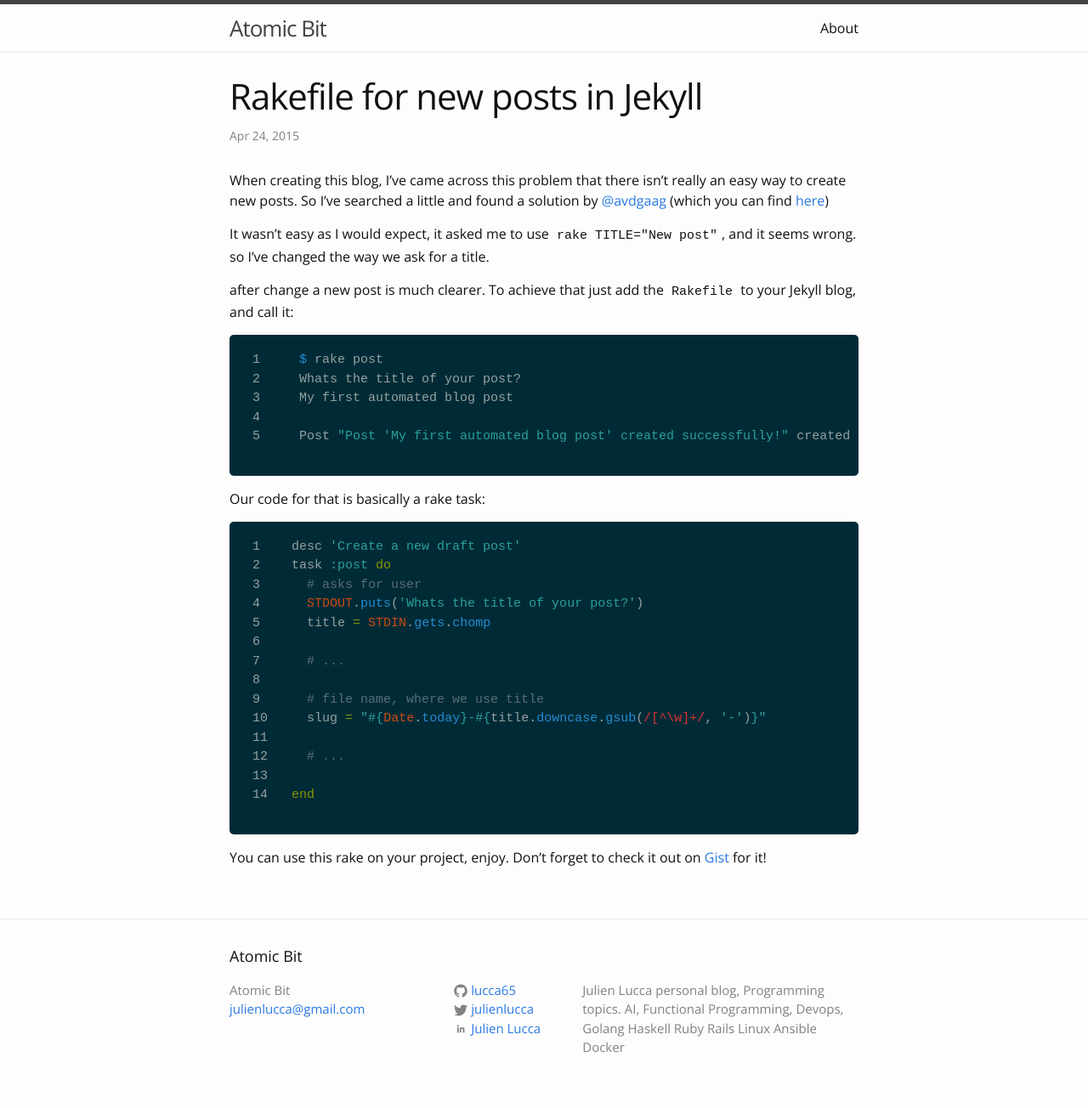
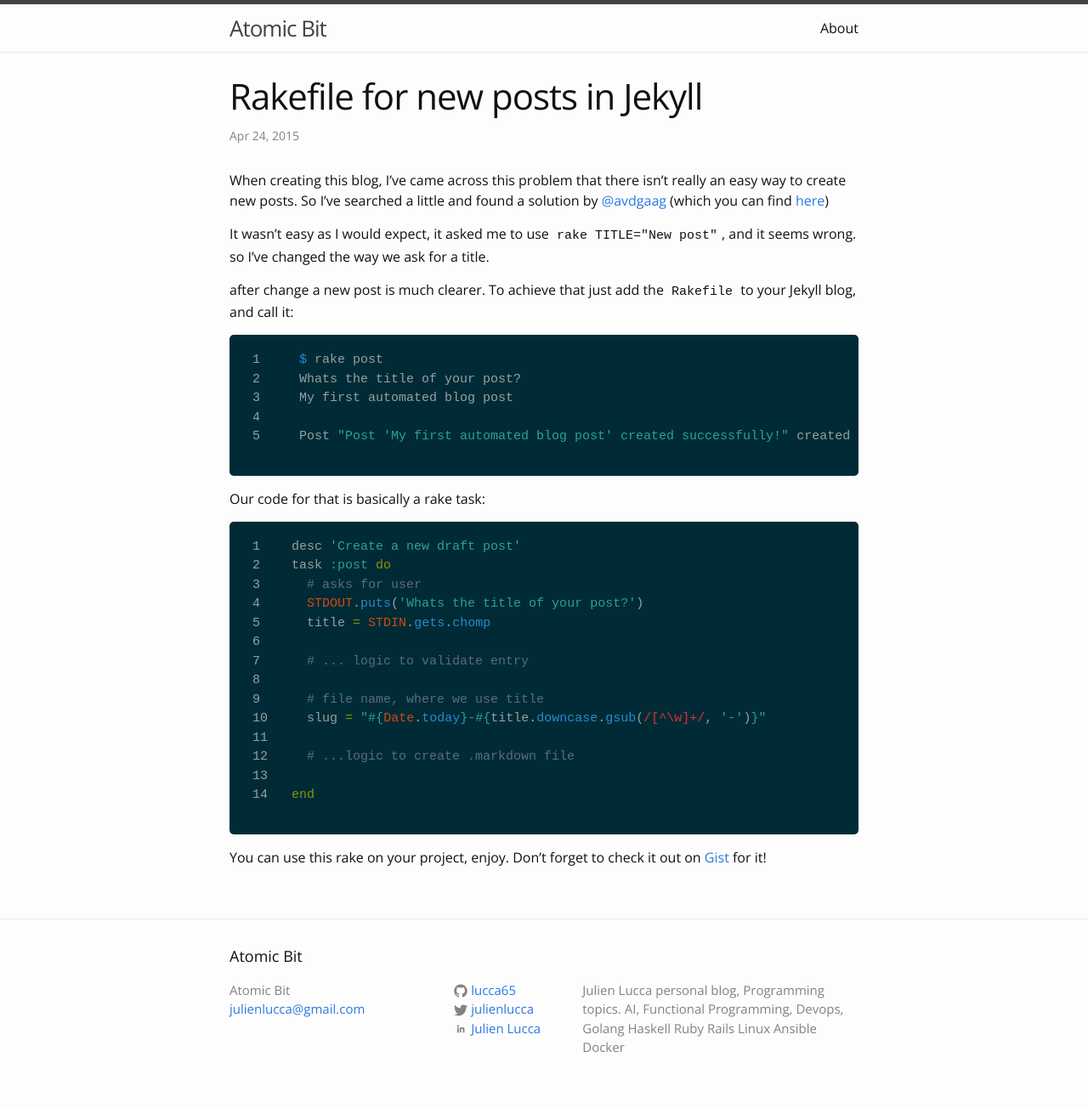
Before and after one commit to lucca65/lucca65.github.io, a Jekyll site: the page built from _posts/2015-04-24-rakefile-for-new-posts-in-jekyll.markdown, in a window 1280 px wide. Shown: the whole page at 85% size. Built offline with Jekyll 4.4.1, drawn with Linux system fonts in a browser that asks for light colours.

Commit message:
updated a comment on jekyll rake task

```diff
--- a/_posts/2015-04-24-rakefile-for-new-posts-in-jekyll.markdown
+++ b/_posts/2015-04-24-rakefile-for-new-posts-in-jekyll.markdown
@@ -37,12 +37,12 @@ task :post do
   STDOUT.puts('Whats the title of your post?')
   title = STDIN.gets.chomp
 
-  # ...
+  # ... logic to validate entry
 
   # file name, where we use title
   slug = "#{Date.today}-#{title.downcase.gsub(/[^\w]+/, '-')}"
 
-  # ...
+  # ...logic to create .markdown file
 
 end
 {% endhighlight %}
```
